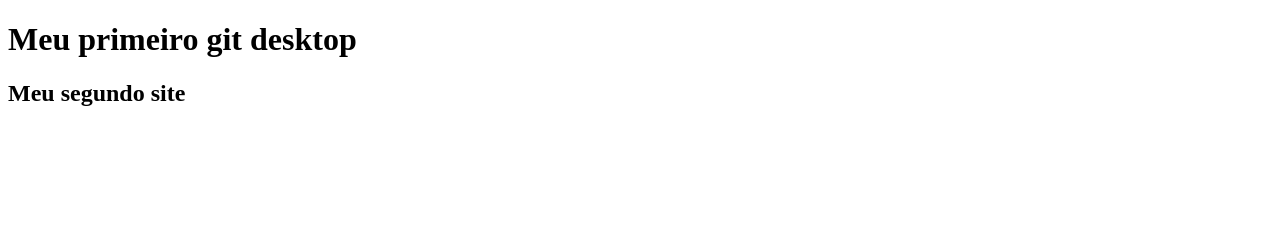
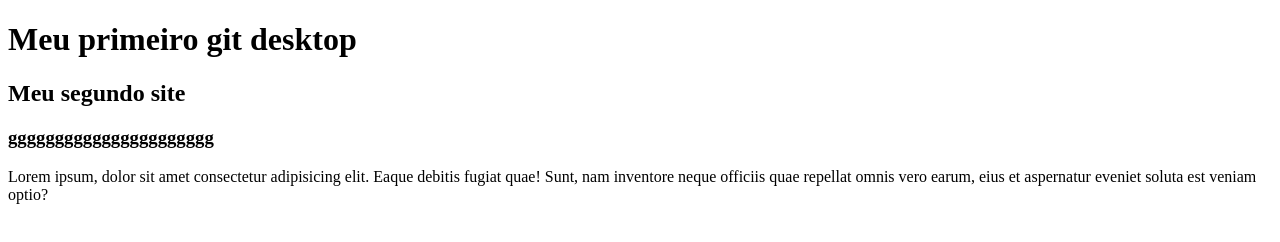
Before and after one commit to palharini/criacao_sitesA, a plain HTML site: page index.html in a window 1280 px wide. Drawn offline with Linux system fonts and the light colour scheme.

Commit message:
arquivo novo

```diff
--- a/index.html
+++ b/index.html
@@ -9,6 +9,9 @@
     <div class="class">
         <h1>Meu primeiro git desktop</h1>
         <h2>Meu segundo site</h2>
+        <h3>gggggggggggggggggggggg</h3>
+        Lorem ipsum, dolor sit amet consectetur adipisicing elit. Eaque debitis fugiat quae! Sunt,
+     nam inventore neque officiis quae repellat omnis vero earum, eius et aspernatur eveniet soluta est veniam optio?
     </div>
 </body>
 </html>
```
